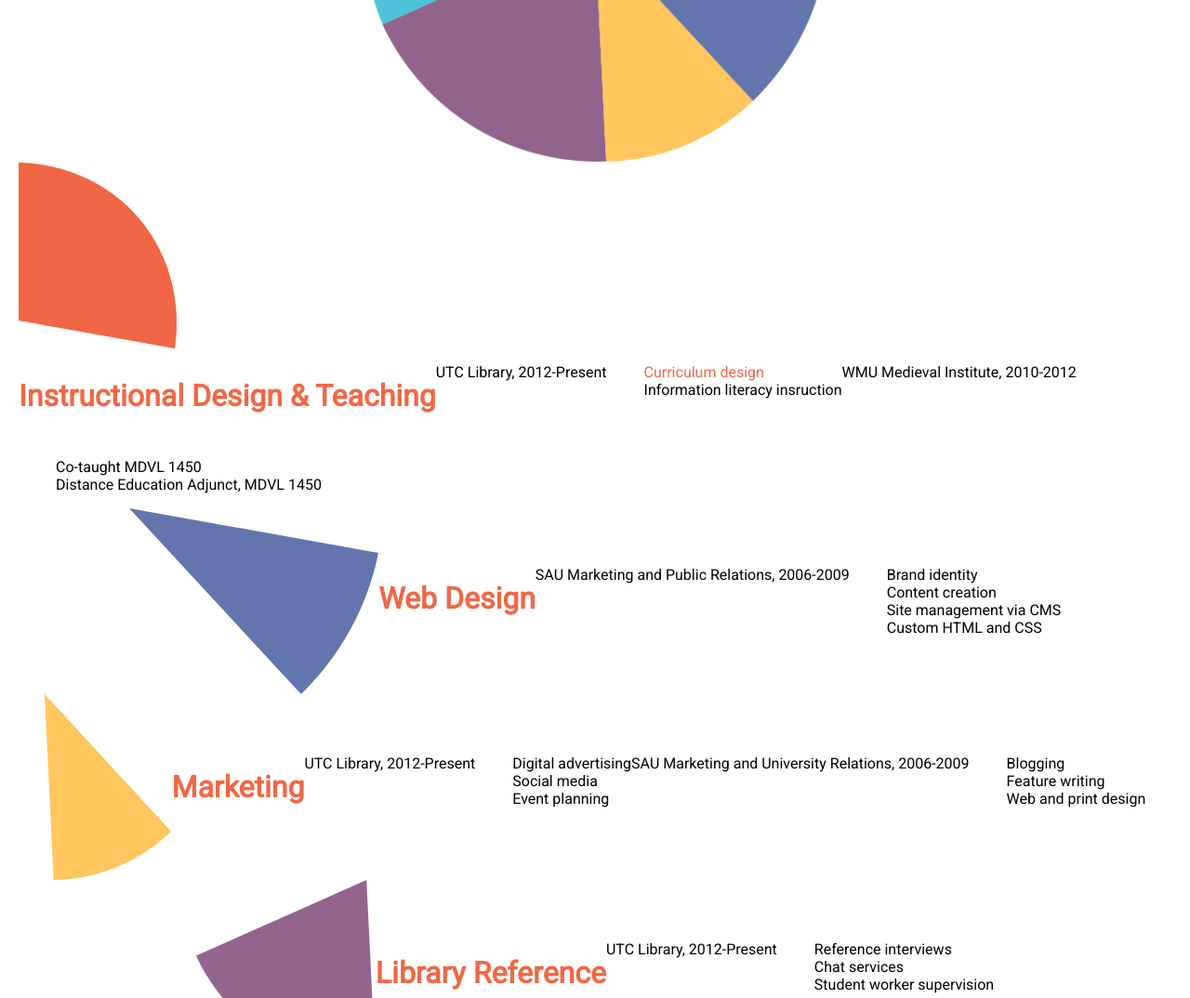
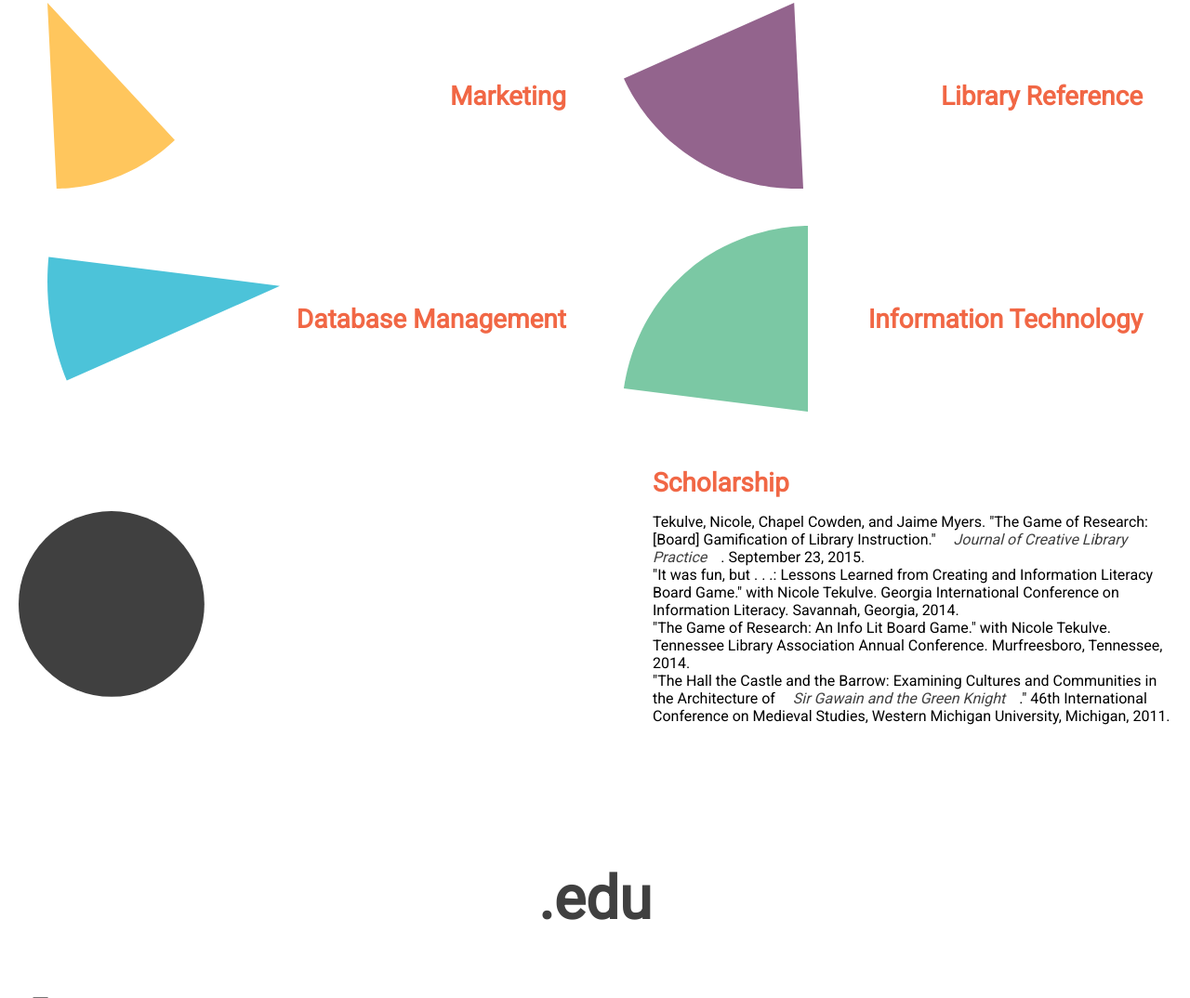
Before and after one commit to jaimemyers/portfolio, a plain HTML site: page index.html in a window 1280 px wide. Shown: the part 2893-3967 px from the top of the page at 93% size. Drawn offline with Linux system fonts and the light colour scheme.

Commit message:
started styling the projects section

```diff
--- a/css/main.css
+++ b/css/main.css
@@ -35,8 +35,11 @@ h2 {
 h3 {
 	font-family: 'Roboto', sans-serif;
 	color: #f16745;
-	font-size: 2em;
+	font-size: 1.75em;
+}
 
+ul {
+    padding: 0px;
 }
 
 
@@ -177,10 +180,6 @@ i {
 
 /*Projects*/
 
-#projects {
-    clear: both;
-}
-
 #pie {
     display: block;
     width: 500px;
@@ -195,24 +194,42 @@ i {
     justify-content: space-around;
     align-items: center;
     flex-wrap: wrap;
+    width: calc(100%-40px);
+}
+
+#project-wrap div {
+    width: 45%;
 }
 
 
 #project-wrap div img {
     height: 200px;
+    max-width: 250px;
+    width: auto;
+}
+
+#project-wrap div h3 {
+    margin: 0;
 }
 
 #project-wrap div {
+    padding: 20px 0px;
     display: flex;
     flex-direction: row;
+    justify-content: space-between;
     align-content: center;
+    align-items: center;
     flex-wrap: wrap;
 }
 
+.scholarship {
+    flex-grow: 2;
+    display: flex;
+    flex-direction: row;
+    justify-content: space-around;
+}
 
-
-
-
+/*EDU*/
 
 
 /*FOOTER*/
--- a/index.html
+++ b/index.html
@@ -88,88 +88,29 @@
             <div id="project-wrap">
                 <div>
                     <img src="assets/vectors/Red.svg">
-                    <div class="wrap">
-                        <h3>Instructional Design & Teaching</h3>
-                        <p>UTC Library, 2012-Present</p>
-                        <ul>
-                            <li><a href="http://www.utc.edu/library/services/instruction/teaching-materials/game-of-research.php">Curriculum design</a></li>
-                            <li>Information literacy insruction</li>
-                        </ul>
-                        <p>WMU Medieval Institute, 2010-2012</p>
-                        <ul>
-                            <li>Co-taught MDVL 1450</li>
-                            <li>Distance Education Adjunct, MDVL 1450</li>
-                        </ul>
-                    </div>
+                    <h3>Instructional Design</h3>
                 </div>
                 <div>
                     <img src="assets/vectors/Blue.svg">
-                    <div class="wrap">
-                        <h3>Web Design</h3>
-                        <p>SAU Marketing and Public Relations, 2006-2009</p>
-                        <ul>
-                            <li>Brand identity</li>
-                            <li>Content creation</li>
-                            <li>Site management via CMS</li>
-                            <li>Custom HTML and CSS</li>
-                        </ul>
-                    </div>
+                    <h3>Web Design</h3>
                 </div>
                 <div>
                     <img src="assets/vectors/Yellow.svg">
-                    <div class="wrap">
-                        <h3>Marketing</h3>
-                        <p>UTC Library, 2012-Present</p>
-                        <ul>
-                            <li>Digital advertising</li>
-                            <li>Social media</li>
-                            <li>Event planning</li>
-                        </ul>
-                        <p>SAU Marketing and University Relations, 2006-2009</p>
-                        <ul>
-                            <li>Blogging</li>
-                            <li>Feature writing</li>
-                            <li>Web and print design</li>
-                        </ul>
-                    </div>
+                    <h3>Marketing</h3>
                 </div>
                 <div>
                     <img src="assets/vectors/Purple.svg">
-                    <div class="wrap">
-                        <h3>Library Reference</h3>
-                        <p>UTC Library, 2012-Present</p>
-                        <ul>
-                            <li>Reference interviews</li>
-                            <li>Chat services</li>
-                            <li>Student worker supervision</li>
-                        </ul>
-                    </div>
+                    <h3>Library Reference</h3>
                 </div>
                 <div>
                     <img src="assets/vectors/Light_blue.svg">
-                    <div class="wrap">
-                        <h3>Database Management</h3>
-                        <p>WMU Medieval Institute, 2009-2011</p>
-                        <ul>
-                            <li>Microsoft Access</li>
-                            <li>Data entry and management of mailing list</li>
-                            <li>Data entry and management of <a href="https://wmich.edu/medievalcongress">scholarly conference</a> program</li>
-                        </ul>
-                    </div>
+                    <h3>Database Management</h3>
                 </div>
                 <div>
                     <img src="assets/vectors/Green.svg">
-                    <div class="wrap">
-                        <h3>Information Technology</h3>
-                        <p>UTC Library, 2012-Present</p>
-                        <ul>
-                            <li>Library help desk</li>
-                            <li>Troubleshoot wireless, software, network printers</li>
-                            <li>Mobile and desktop, Windows and OSX</li>
-                        </ul>
-                    </div>
+                    <h3>Information Technology</h3>
                 </div>
-                <div>
+                <div class="scholarship">
                     <img src="assets/vectors/Grey.svg">
                     <div class="wrap">
                         <h3>Scholarship</h3>
```
